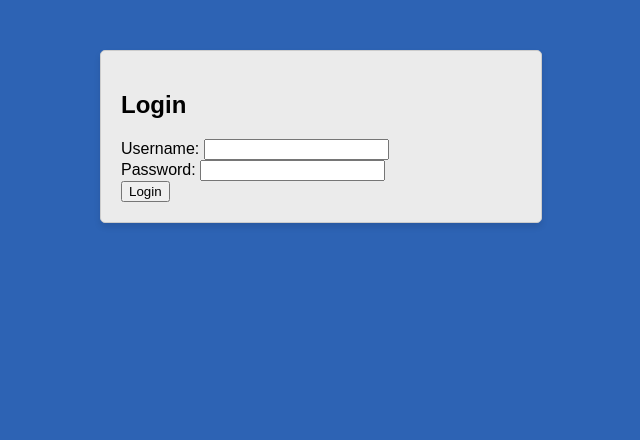
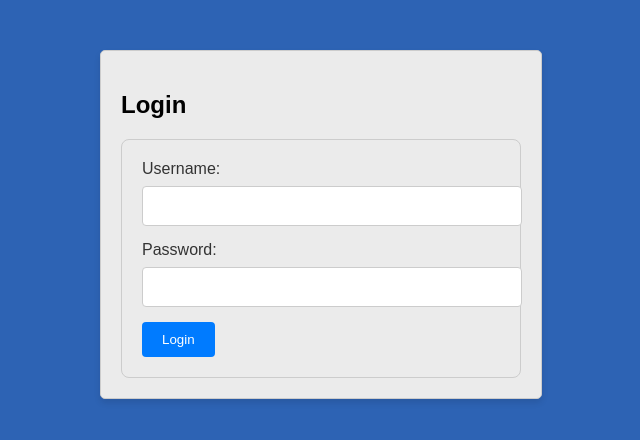
Before and after one commit to R1KT/quickstore, a Django app: page /login/ in a window 1280 px wide. Shown: the top 440 px of the page, without its empty margins (319-959 px from the left). Run offline with Django 5.2, Linux system fonts and the light colour scheme.

Commit message:
Initial Commit

```diff
--- a/accounts/templates/login/login.html
+++ b/accounts/templates/login/login.html
@@ -21,10 +21,10 @@
         {% endif %}
         <form method="post">
             {% csrf_token %}
-            <label class="label" for="username">Username:</label>
+            <label for="username">Username:</label>
             <input type="text" id="username" name="username" required>
             <br>
-            <label class="label" for="password">Password:</label>
+            <label for="password">Password:</label>
             <input type="password" id="password" name="password" required>
             <br>
             <button type="submit">Login</button>
--- a/quickstore/static/accounts/login.css
+++ b/quickstore/static/accounts/login.css
@@ -15,7 +15,47 @@ body {
     box-shadow: 0 4px 6px rgba(0, 0, 0, 0.1);
 }
 
-.label {
-    margin-top: 200px;
-    margin-bottom: 200px;
+form {
+    font-family: Arial, sans-serif;
+    padding: 20px;
+    max-width: 400px;
+    margin: 0 auto;
+    border: 1px solid #ccc;
+    border-radius: 8px;
 }
+
+label {
+    display: block;
+    font-size: 16px;
+    margin-bottom: 8px;
+    color: #333;
+}
+
+input[type="text"],
+input[type="password"] {
+    width: 100%;
+    padding: 10px;
+    margin-bottom: 15px;
+    border: 1px solid #ccc;
+    border-radius: 4px;
+    font-size: 16px;
+}
+
+input[type="text"]:focus,
+input[type="password"]:focus {
+    border-color: #007bff;
+    outline: none;
+}
+
+button {
+    padding: 10px 20px;
+    background-color: #007bff;
+    color: white;
+    border: none;
+    border-radius: 4px;
+    cursor: pointer;
+}
+
+button:hover {
+    background-color: #0056b3;
+}
```
